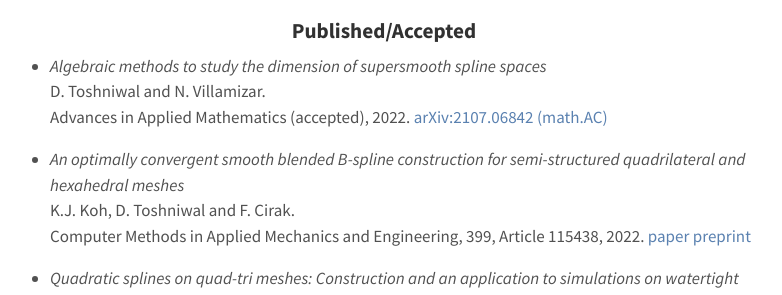
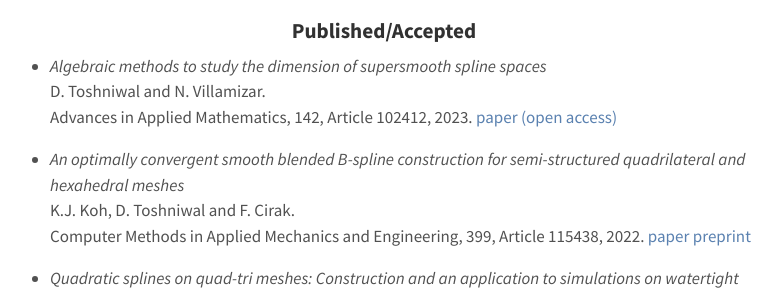
Before and after one commit to dtoshniwal/dtoshniwal.github.io, a Jekyll site: the page built from research.md, in a window 1280 px wide and 900 px high, scrolled down 866 px. Shown: the part 154-449 px from the top of the window, without its empty margins (256-1038 px from the left). Built offline with Jekyll 4.4.1, drawn with Linux system fonts in a browser that asks for light colours.

Commit message:
Update publication details

```diff
--- a/research.md
+++ b/research.md
@@ -48,8 +48,8 @@ T. Takacs and D. Toshniwal.
 <br>
 D. Toshniwal and N. Villamizar.
 <br>
-Advances in Applied Mathematics (accepted), 2022.
-[arXiv:2107.06842 (math.AC)](https://arxiv.org/abs/2107.06842/)
+Advances in Applied Mathematics, 142, Article 102412, 2023.
+[paper (open access)](https://www.sciencedirect.com/science/article/pii/S0196885822000963)
 
 * <i>An optimally convergent smooth blended B-spline construction for semi-structured quadrilateral and hexahedral meshes </i>
 <br>
```
